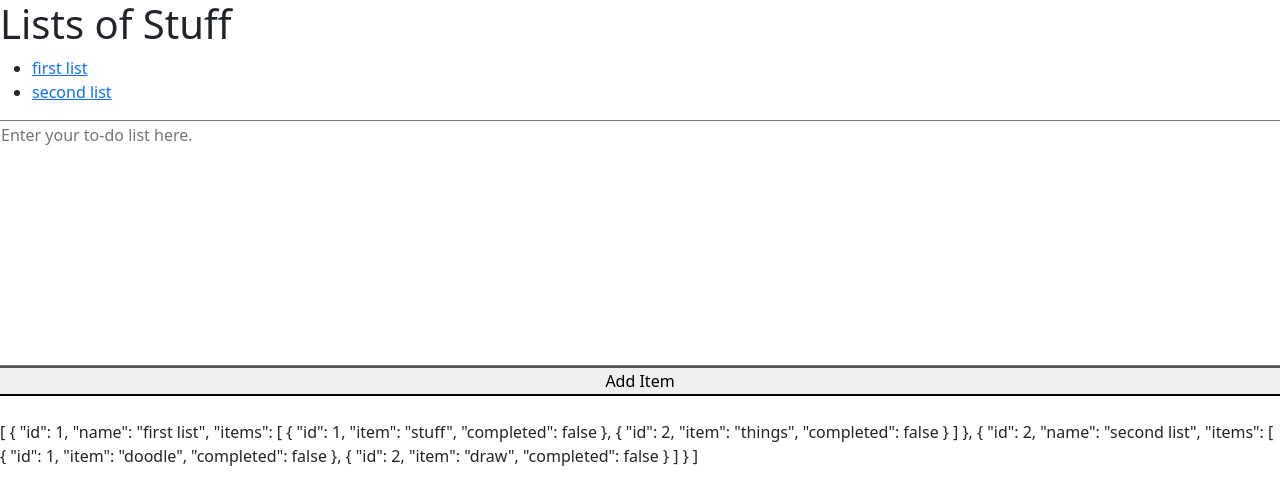
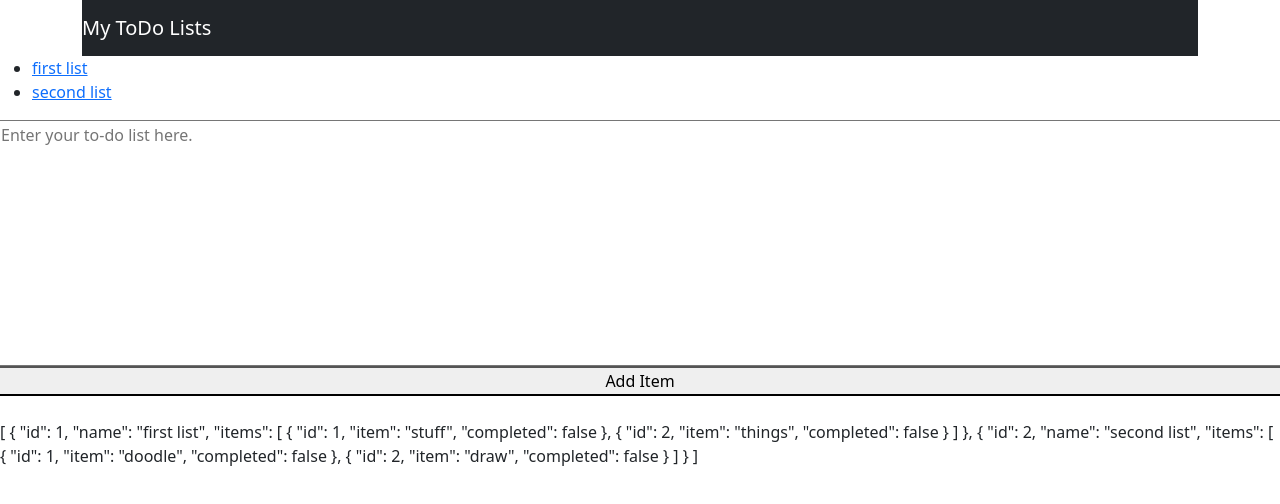
Before and after one commit to leanneminnock/ToDoLists, an Angular app: page / in a window 1280 px wide. Shown: the top 504 px of the page. Built offline with nearby package versions, Linux system fonts and the light colour scheme.

Commit message:
- created a navbar to handle title on landing page

```diff
--- a/src/app/app.component.html
+++ b/src/app/app.component.html
@@ -1,4 +1,8 @@
-<h1>Lists of Stuff</h1>
+<div class="container">
+    <nav class="navbar navbar-dark bg-dark">
+        <a class="navbar-brand" href="#">My ToDo Lists</a>
+    </nav>
+</div>
 <router-outlet></router-outlet>
 
 
```
